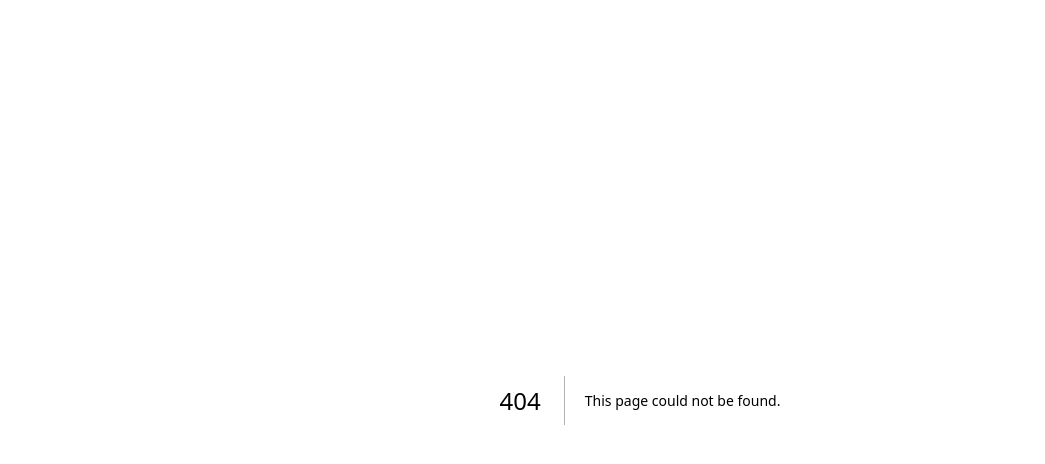
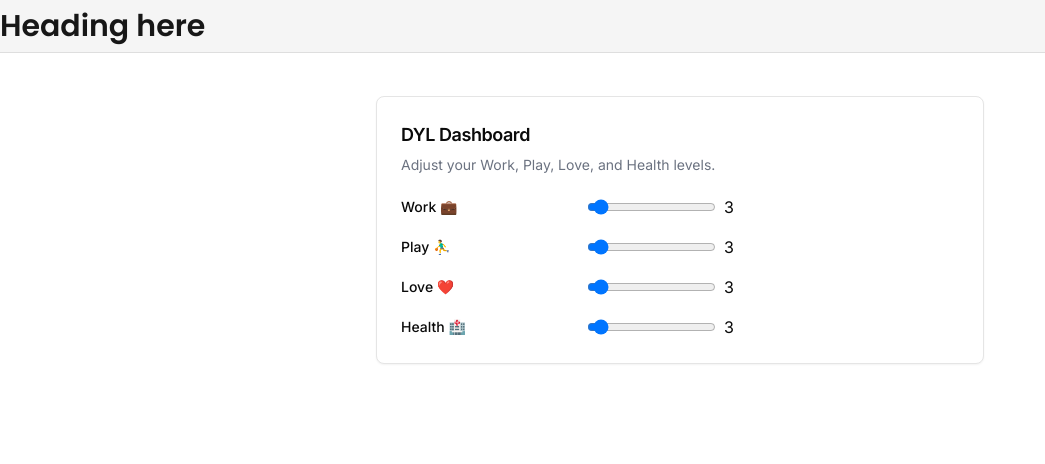
Before and after one commit to 0xQuasark/rag-chat, a Next.js app: page /dyl in a window 1280 px wide. Before the commit this address had no page. Shown: the top 464 px of the page, without its empty margins (0-1045 px from the left). Built offline with nearby package versions, Linux system fonts and the light colour scheme.

Commit message:
slight functionality changes

```diff
--- /dev/null
+++ b/app/(root)/(routes)/dyl/page.tsx
@@ -0,0 +1,109 @@
+"use client";
+
+import React, { useState, useEffect } from 'react';
+import { CardTitle, CardDescription, CardHeader, CardContent, Card } from "@/components/ui/card";
+import { Label } from "@/components/ui/label";
+
+const DYL = () => {
+  const [work, setWork] = useState(() => Number(localStorage.getItem('work')) || 3);
+  const [play, setPlay] = useState(() => Number(localStorage.getItem('play')) || 3);
+  const [love, setLove] = useState(() => Number(localStorage.getItem('love')) || 3);
+  const [health, setHealth] = useState(() => Number(localStorage.getItem('health')) || 3);
+
+
+  useEffect(() => {
+    localStorage.setItem('work', work.toString());
+    localStorage.setItem('play', play.toString());
+    localStorage.setItem('love', love.toString());
+    localStorage.setItem('health', health.toString());
+  }, [work, play, love, health]);
+
+  return (
+    <main className="w-full max-w-2xl mx-auto py-8 px-4 sm:px-6 lg:px-8">
+      <Card>
+        <CardHeader className="pb-5">
+          <CardTitle className="text-lg font-semibold">DYL Dashboard</CardTitle>
+          <CardDescription className="text-sm text-gray-500">
+            Adjust your Work, Play, Love, and Health levels.
+          </CardDescription>
+        </CardHeader>
+        <CardContent className="space-y-4">
+          {/* Work Slider */}
+          <div className="flex items-center justify-between">
+            <Label htmlFor="work-slider">Work 💼</Label>
+            <div className="flex items-center w-2/3">
+            <input
+              className="mr-2"
+              id="work-slider"
+              max="100"
+              min="0"
+              name="work"
+              step="5"
+              type="range"
+              value={work}
+              onChange={(e) => setWork(Number(e.target.value))}
+              style={{
+                background: 'green'
+              }}
+            />
+            <span>{work}</span>
+            </div>
+          </div>
+          {/* Play Slider */}
+          <div className="flex items-center justify-between">
+            <Label htmlFor="play-slider">Play ⛹️‍♂️</Label>
+            <div className="flex items-center w-2/3">
+              <input
+                className="mr-2"
+                id="play-slider"
+                max="100"
+                min="0"
+                step="5"
+                type="range"
+                value={play}
+                onChange={(e) => setPlay(Number(e.target.value))}
+              />
+              <span>{play}</span>
+            </div>
+          </div>
+          {/* Love Slider */}
+          <div className="flex items-center justify-between">
+            <Label htmlFor="love-slider">Love ❤️</Label>
+            <div className="flex items-center w-2/3">
+              <input
+                className="mr-2"
+                id="love-slider"
+                max="100"
+                min="0"
+                step="5"
+                type="range"
+                value={love}
+                onChange={(e) => setLove(Number(e.target.value))}
+              />
+              <span>{love}</span>
+            </div>
+          </div>
+          {/* Health Slider */}
+          <div className="flex items-center justify-between">
+            <Label htmlFor="health-slider">Health 🏥</Label>
+            <div className="flex items-center w-2/3">
+              <input
+                className="mr-2"
+                id="health-slider"
+                max="100"
+                min="0"
+                step="5"
+                type="range"
+                value={health}
+                onChange={(e) => setHealth(Number(e.target.value))}
+              />
+              <span>{health}</span>
+            </div>
+          </div>
+        </CardContent>
+      </Card>
+    </main>
+  );
+}
+
+export default DYL;
--- a/app/layout.tsx
+++ b/app/layout.tsx
@@ -7,8 +7,8 @@ import { useState } from 'react'
 const inter = Inter({ subsets: ['latin'] })
 
 export const metadata: Metadata = {
-  title: 'Create Next App',
-  description: 'Generated by create next app',
+  title: 'RAG Chat',
+  description: 'Origiinally generated by create next app',
 }
 
 // const [user, setUser] = useState(useUser());
--- a/components/navbar.tsx
+++ b/components/navbar.tsx
@@ -3,6 +3,9 @@
 import { Menu } from "lucide-react";
 import { Poppins } from "next/font/google";
 import Link from "next/link";
+import { UserButton } from "@clerk/nextjs";
+
+import { cn } from "@/lib/utils";
 
 const font = Poppins({
   weight: "600",
@@ -15,11 +18,17 @@ export const Navbar = () => {
       <div className="flex items-center">
         <Menu className="md:hidden" />
         <Link href="/">
-          <h1 className="hidden md:block text-xl md:text-3xl font-bold text-primary">
+          <h1 className={cn(
+            "hidden md:block text-xl md:text-3xl font-bold text-primary",
+            font.className
+          )}>
             Heading here
           </h1>
         </Link>
       </div>
+      <div className="flex items-center gap-x-3">
+        <UserButton />
+      </div>
     </div>
   )
 };
--- /dev/null
+++ b/components/ui/card.tsx
@@ -0,0 +1,79 @@
+import * as React from "react"
+
+import { cn } from "@/lib/utils"
+
+const Card = React.forwardRef<
+  HTMLDivElement,
+  React.HTMLAttributes<HTMLDivElement>
+>(({ className, ...props }, ref) => (
+  <div
+    ref={ref}
+    className={cn(
+      "rounded-lg border bg-card text-card-foreground shadow-sm",
+      className
+    )}
+    {...props}
+  />
+))
+Card.displayName = "Card"
+
+const CardHeader = React.forwardRef<
+  HTMLDivElement,
+  React.HTMLAttributes<HTMLDivElement>
+>(({ className, ...props }, ref) => (
+  <div
+    ref={ref}
+    className={cn("flex flex-col space-y-1.5 p-6", className)}
+    {...props}
+  />
+))
+CardHeader.displayName = "CardHeader"
+
+const CardTitle = React.forwardRef<
+  HTMLParagraphElement,
+  React.HTMLAttributes<HTMLHeadingElement>
+>(({ className, ...props }, ref) => (
+  <h3
+    ref={ref}
+    className={cn(
+      "text-2xl font-semibold leading-none tracking-tight",
+      className
+    )}
+    {...props}
+  />
+))
+CardTitle.displayName = "CardTitle"
+
+const CardDescription = React.forwardRef<
+  HTMLParagraphElement,
+  React.HTMLAttributes<HTMLParagraphElement>
+>(({ className, ...props }, ref) => (
+  <p
+    ref={ref}
+    className={cn("text-sm text-muted-foreground", className)}
+    {...props}
+  />
+))
+CardDescription.displayName = "CardDescription"
+
+const CardContent = React.forwardRef<
+  HTMLDivElement,
+  React.HTMLAttributes<HTMLDivElement>
+>(({ className, ...props }, ref) => (
+  <div ref={ref} className={cn("p-6 pt-0", className)} {...props} />
+))
+CardContent.displayName = "CardContent"
+
+const CardFooter = React.forwardRef<
+  HTMLDivElement,
+  React.HTMLAttributes<HTMLDivElement>
+>(({ className, ...props }, ref) => (
+  <div
+    ref={ref}
+    className={cn("flex items-center p-6 pt-0", className)}
+    {...props}
+  />
+))
+CardFooter.displayName = "CardFooter"
+
+export { Card, CardHeader, CardFooter, CardTitle, CardDescription, CardContent }
--- /dev/null
+++ b/components/ui/label.tsx
@@ -0,0 +1,26 @@
+"use client"
+
+import * as React from "react"
+import * as LabelPrimitive from "@radix-ui/react-label"
+import { cva, type VariantProps } from "class-variance-authority"
+
+import { cn } from "@/lib/utils"
+
+const labelVariants = cva(
+  "text-sm font-medium leading-none peer-disabled:cursor-not-allowed peer-disabled:opacity-70"
+)
+
+const Label = React.forwardRef<
+  React.ElementRef<typeof LabelPrimitive.Root>,
+  React.ComponentPropsWithoutRef<typeof LabelPrimitive.Root> &
+    VariantProps<typeof labelVariants>
+>(({ className, ...props }, ref) => (
+  <LabelPrimitive.Root
+    ref={ref}
+    className={cn(labelVariants(), className)}
+    {...props}
+  />
+))
+Label.displayName = LabelPrimitive.Root.displayName
+
+export { Label }
--- a/package.json
+++ b/package.json
@@ -10,6 +10,7 @@
   },
   "dependencies": {
     "@clerk/nextjs": "^4.28.1",
+    "@radix-ui/react-label": "^2.0.2",
     "class-variance-authority": "^0.7.0",
     "clsx": "^2.0.0",
     "lucide-react": "^0.297.0",
```
Also changed, not shown: 1 other file (tests, documents, lock files or other folders).
